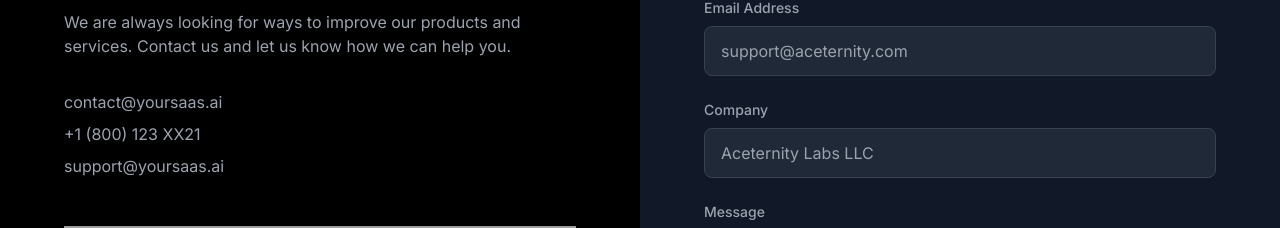
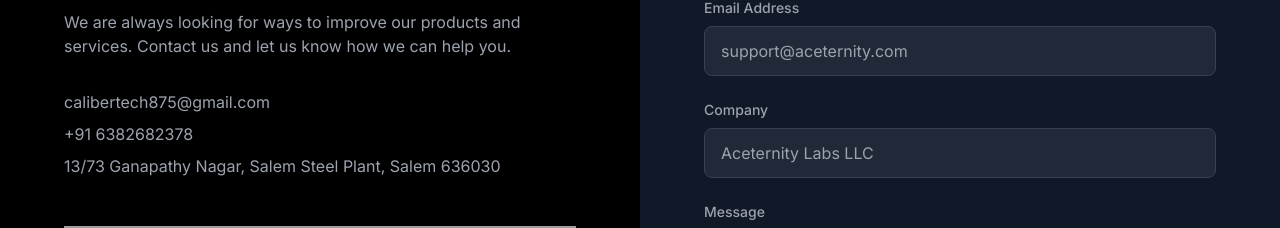
Before and after one commit to Karthick1242004/caliber_new_site, a Next.js app: page /users/contactus in a window 1280 px wide. Shown: the part 206-434 px from the top of the page. Built offline with nearby package versions, Linux system fonts and the light colour scheme; grey boxes are pictures that could not be loaded.

Commit message:
updated contact Us

```diff
--- a/app/users/contactus/page.tsx
+++ b/app/users/contactus/page.tsx
@@ -18,9 +18,9 @@ export default function ContactUs() {
             We are always looking for ways to improve our products and services. Contact us and let us know how we can help you.
           </p>
           <div className="text-gray-400 space-y-2">
-            <p>contact@yoursaas.ai</p>
-            <p>+1 (800) 123 XX21</p>
-            <p>support@yoursaas.ai</p>
+            <p>calibertech875@gmail.com</p>
+            <p>+91 6382682378</p>
+            <p>13/73 Ganapathy Nagar, Salem Steel Plant, Salem 636030</p>
           </div>
         </div>
         <div className="mt-12">
@@ -31,7 +31,7 @@ export default function ContactUs() {
 
       {/* Right Section */}
 
-      <div className="md:w-1/2 bg-gray-900 p-8 md:p-16 rounded-3xl h-[90vh] mt-[3%]">
+      <div className="md:w-1/2 bg-gray-900 p-8 md:p-16 rounded-3xl h-[95vh] mt-[3%]">
         <form className="space-y-6">
           <div>
             <label htmlFor="fullName" className="block text-sm font-medium text-gray-400 mb-2">
```
